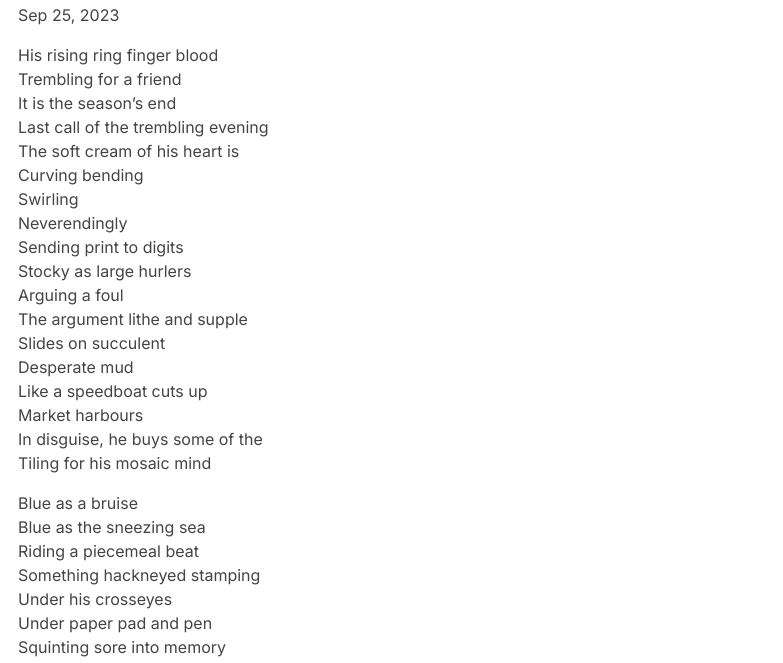
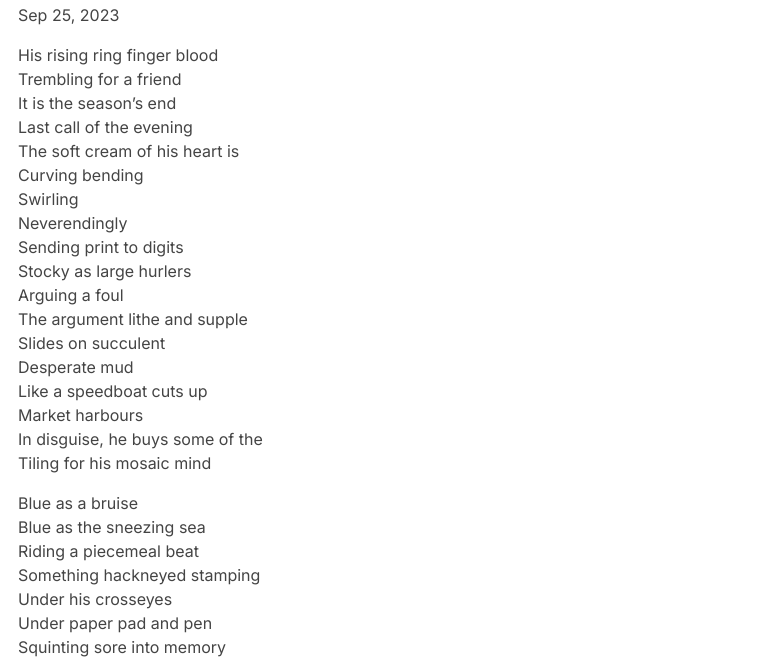
Before and after one commit to lukerabbitte/astro_site, an Astro site: page /blog/footsteps-of-little-flower in a window 1280 px wide. Shown: the part 709-1372 px from the top of the page, without its empty margins (0-783 px from the left). Built offline with nearby package versions, Linux system fonts and the light colour scheme; Astro itself is replaced by a stand-in of ours.

Commit message:
Typo fixed

```diff
--- a/src/content/blog/footsteps-of-little-flower.md
+++ b/src/content/blog/footsteps-of-little-flower.md
@@ -8,7 +8,7 @@ heroImage: '/bullisland.jpeg'
 His rising ring finger blood
 Trembling for a friend
 It is the season's end
-Last call of the trembling evening
+Last call of the evening
 The soft cream of his heart is
 Curving bending
 Swirling
```
